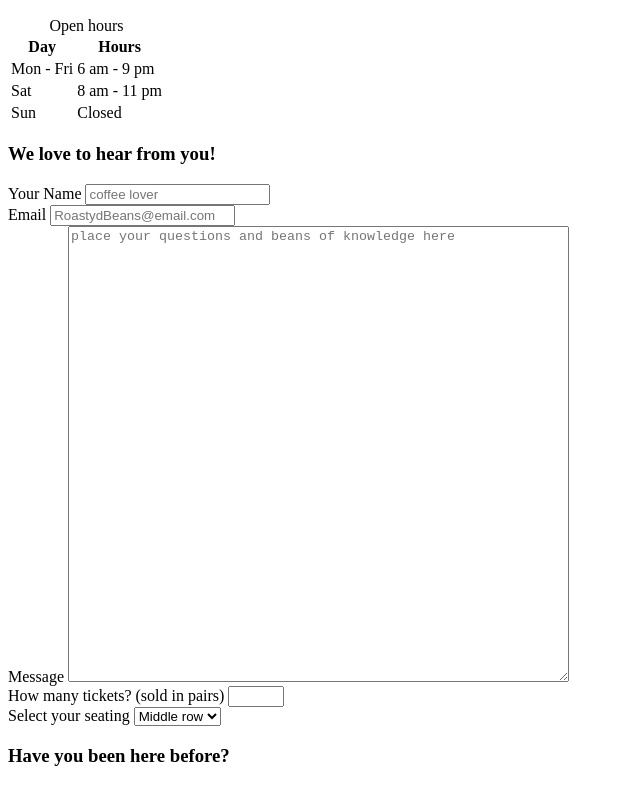
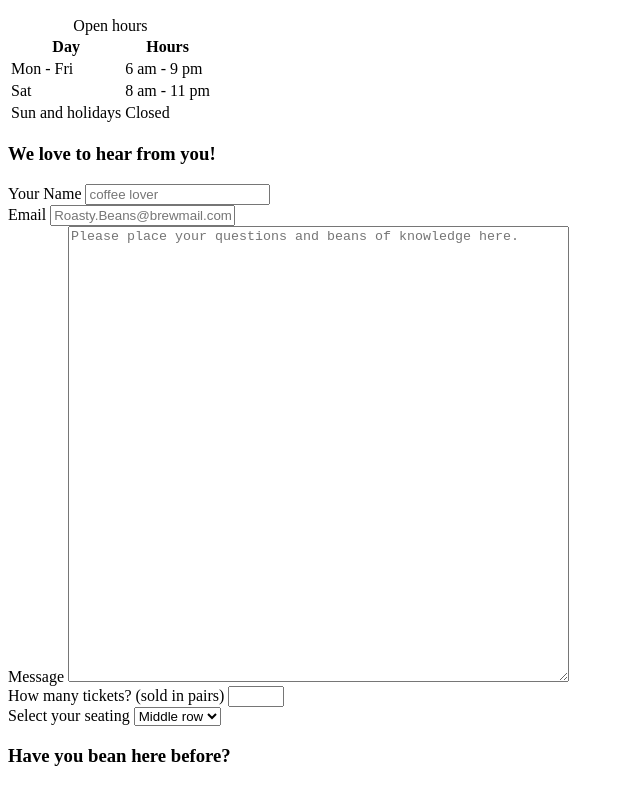
Before and after one commit to Rall0006/Rall0006.github.io, a plain HTML site: page week_4/contact.html in a window 1280 px wide. Shown: the part 166-951 px from the top of the page, without its empty margins (0-640 px from the left). Drawn offline with Linux system fonts and the light colour scheme.

Commit message:
coffee_pun_update

```diff
--- a/week_4/contact.html
+++ b/week_4/contact.html
@@ -40,7 +40,7 @@
                <td>8 am - 11 pm</td>
            </tr>
            <tr>
-               <td>Sun</td>
+               <td>Sun and holidays</td>
                <td>Closed</td>
            </tr>
        </tbody>
@@ -55,11 +55,11 @@
             <div>
                 <label for="youremail">Email</label>
                 <!-- required is a boolean attribute, it only needs to be set by its name -->
-                <input type="email" id="youremail" name="youremail" required placeholder="RoastydBeans@email.com">
+                <input type="email" id="youremail" name="youremail" required placeholder="Roasty.Beans@brewmail.com">
             </div>
             <div>
                 <label for="message">Message</label>
-                <textarea name="message" id="message" placeholder="place your questions and beans of knowledge here" rows="30" cols="60"></textarea>
+                <textarea name="message" id="message" placeholder="Please place your questions and beans of knowledge here." rows="30" cols="60"></textarea>
             </div>
             <div>
                 <label for="tickets">How many tickets? (sold in pairs)</label>
@@ -74,7 +74,7 @@
                 </select>
             </div>
             <div>
-                <h3>Have you been here before?</h3>
+                <h3>Have you bean here before?</h3>
                 <label for="yes">Yes</label>
                 <input type="radio" name="past" id="yes">
                 <label for="no">No</label>
```
